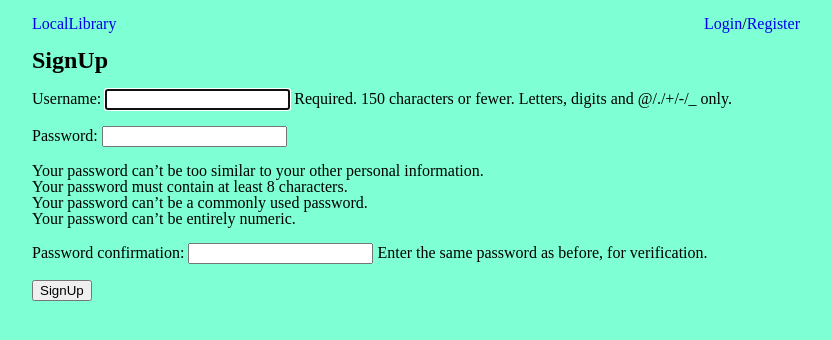
After one commit to schawanji/locallibrary, a Django app: page /catalog/signup/ in a window 1280 px wide. The commit adds this page. Shown: the top 340 px of the page, without its empty margins (224-1055 px from the left). Run offline with Django 3.2, Linux system fonts and the light colour scheme.

Commit message:
Add sign up template

```diff
--- a/locallibrary/catalog/templates/base.html
+++ b/locallibrary/catalog/templates/base.html
@@ -43,7 +43,7 @@
         </div>
       </nav>
   {% else %}
-   <li><a href="{% url 'login' %}?next={{ request.path }}">Login</a>/<a>Register</a></li>
+   <li><a href="{% url 'login' %}?next={{ request.path }}">Login</a>/<a href="{% url 'signup'%}">Register</a></li>
 
     </ul>
 {% endif %}
--- a/locallibrary/catalog/urls.py
+++ b/locallibrary/catalog/urls.py
@@ -6,6 +6,7 @@ urlpatterns=[
 
     path('books/',views.BookList.as_view(),name='books'),
     path('authors/',views.AuthorList.as_view(),name='authors'),
+    path('signup/',views.SignupView.as_view(),name='signup'),
 
     path('author/<int:pk>/books/', views.BooksByAuthorListView.as_view(), name='author-books'),
     path('book/<int:pk>', views.BookDetail.as_view(),name='book-detail'),
--- a/locallibrary/catalog/views.py
+++ b/locallibrary/catalog/views.py
@@ -12,7 +12,7 @@ import datetime
 
 from django.http import HttpResponseRedirect
 from django.urls import reverse,reverse_lazy
-
+from django.contrib.auth.forms import UserCreationForm
 from . import forms
 
 # Create your views here.
@@ -46,6 +46,12 @@ def home(request):
     }
     print(context)
     return render(request,'index.html',context=context)
+
+
+class SignupView(CreateView):
+    form_class=UserCreationForm
+    success_url=reverse_lazy('login')
+    template_name='registration/signup.html'
 
 class BookList(LoginRequiredMixin,ListView):
     model=models.Book
--- a/locallibrary/templates/registration/login.html
+++ b/locallibrary/templates/registration/login.html
@@ -1,4 +1,4 @@
-{#%extends 'base.html' %}
+{%extends 'base.html' %}
 
 {% block content %}
 
--- /dev/null
+++ b/locallibrary/templates/registration/signup.html
@@ -0,0 +1,14 @@
+{% extends 'base.html' %}
+
+{% block content %}
+
+<h2>SignUp</h2>
+
+<form action="" method="post">
+
+    {% csrf_token %}
+    {{form.as_p}}
+    <button type="submit">SignUp</button>
+</form>
+
+{% endblock %}
```
Also changed, not shown: locallibrary/catalog/templates/index.html (+4 -4 lines), locallibrary/README.md, locallibrary/db.sqlite3.
